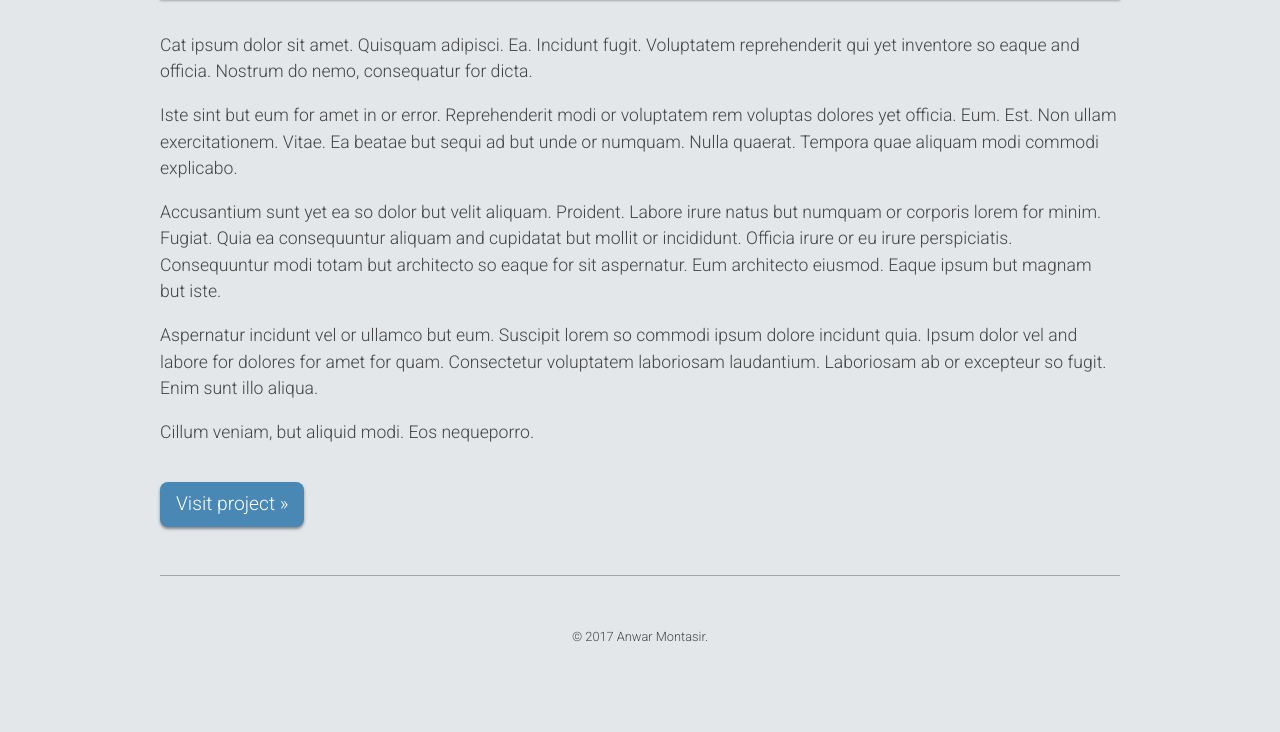
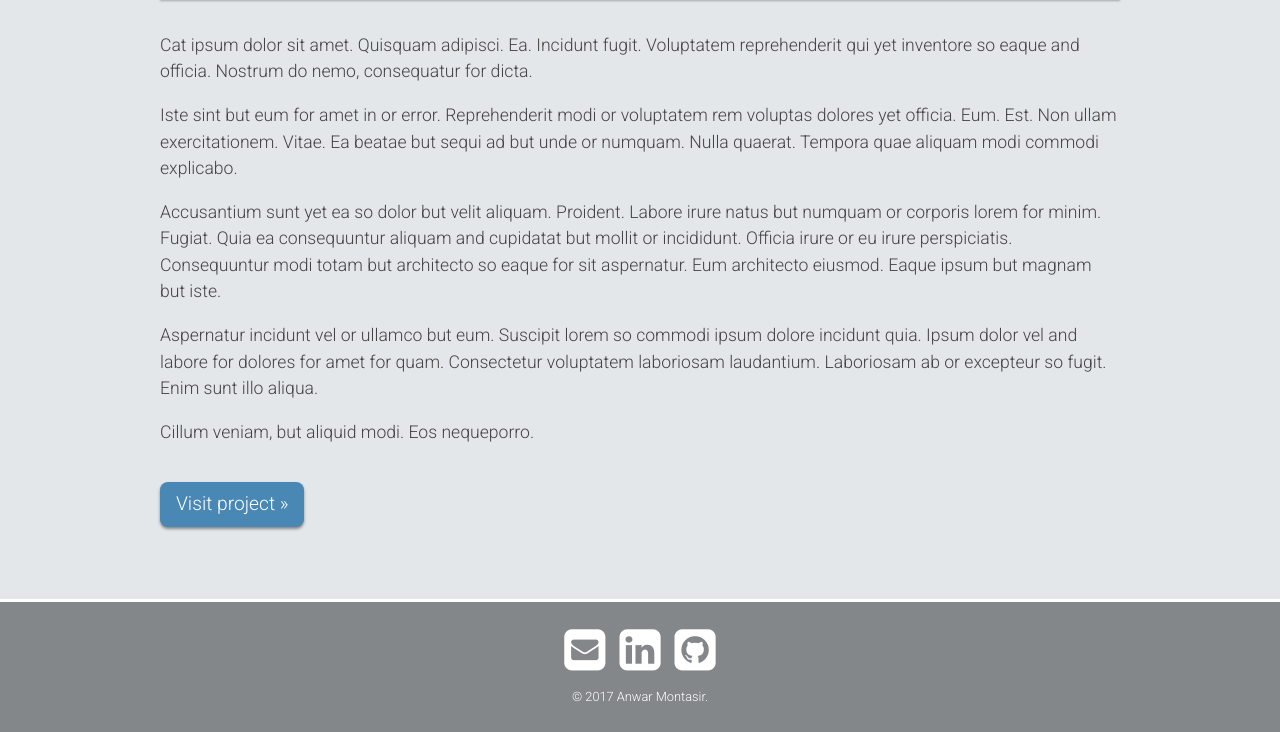
Before and after one commit to anwarmontasir/portfolio, a plain HTML site: page index.html in a window 1280 px wide. Shown: the part 4845-5577 px from the top of the page. Before the commit the page ends 5549 px from the top, so only its background shows below. Drawn offline with nearby package versions, Linux system fonts and the light colour scheme; some packages are replaced by stand-ins of ours; a script that the page names is missing.

Commit message:
add fontawesome icons

```diff
--- a/css/layout.css
+++ b/css/layout.css
@@ -62,6 +62,10 @@ article {
     padding-bottom: 3em;
     border-bottom: 1px solid #a4a7aa;
 }
+article:last-child {
+    border-bottom: none;
+    margin-bottom: 0;
+}
 article h3 {
     margin-bottom: 0;
     font: 300 1.7em/1.1 'Roboto Slab', serif;
@@ -100,7 +104,28 @@ a.project-link {
 
 footer {
     text-align: center;
-    margin-bottom: 2em;
+    background: #84878a;
+    color: #fff;
+    border-top: 3px solid #fff;
+}
+
+footer ul {
+    list-style: none;
+    margin: 0 0 10px 0;
+    padding: 0;
+}
+footer ul li {
+    display: inline-block;
+    margin-right: 10px;
+}
+footer ul li:last-child {margin-right: 0;}
+footer ul li a {color: #fff;}
+.clip {
+    clip: rect(1px,1px,1px,1px);
+    position: absolute!important;
+    height: 1px;
+    width: 1px;
+    overflow: hidden;
 }
 
 @media screen and (max-width: 480px) {
--- a/index.html
+++ b/index.html
@@ -5,6 +5,7 @@
   <title>Anwar Montasir | Web Developer</title>
   <meta name="viewport" content="width=device-width, initial-scale=1">
   <link href="http://fonts.googleapis.com/css?family=Roboto:300,300italic,400|Roboto+Slab:400,300" rel="stylesheet" type="text/css">
+  <link rel="stylesheet" href="https://maxcdn.bootstrapcdn.com/font-awesome/4.4.0/css/font-awesome.min.css">
   <link rel="stylesheet" href="css/normalize.css">
   <link rel="stylesheet" href="css/base.css">
   <link rel="stylesheet" href="css/layout.css">
@@ -44,9 +45,21 @@
           </article>
         </section>
     </main>
+  </div> <!-- .wrap -->
 
-    <footer><small>&copy; <script>document.write(new Date().getFullYear())</script> Anwar Montasir.</small></footer>
-  </div> <!-- .wrap -->
+  <footer>
+    <div class="wrap">
+      <ul>
+        <li><a href="mailto:anwarmontasir@gmail.com"><span class="fa fa-envelope-square fa-3x"></span><span class="clip">Email</span></a></li>
+
+        <li><a href="http://linkd.in/1miibh6" target="_blank"><span class="fa fa-linkedin-square fa-3x"></span><span class="clip">LinkedIn</span></a></li>
+
+        <li><a href="https://github.com/anwarmontasir/" target="_blank"><span class="fa fa-github-square fa-3x"></span><span class="clip">Github</span></a></li>
+      </ul>
+      <small>&copy; <script>document.write(new Date().getFullYear())</script> Anwar Montasir.</small>
+    </div> <!-- wrap -->
+  </footer>
+
 
 <script src="https://code.jquery.com/jquery-3.2.1.min.js"></script>
 <script src="https://cdnjs.cloudflare.com/ajax/libs/retina.js/2.1.1/retina.min.js"></script>
```
